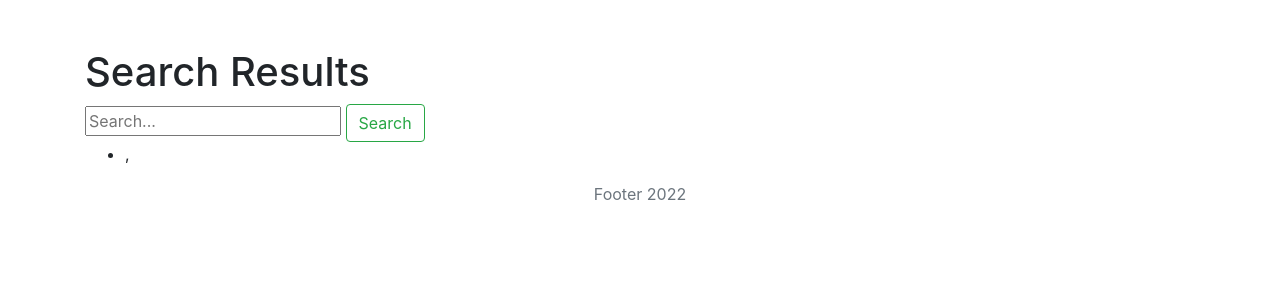
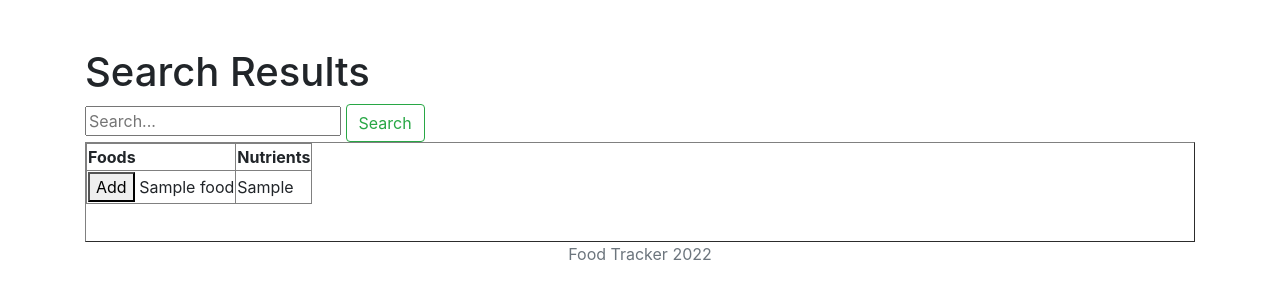
Before and after one commit to adnv3k/Nutrition-Tracker, a Django app: template food_track/templates/search_results.html in a window 1280 px wide. Shown: the part 56-356 px from the top of the page. Run offline with Django 4.2, Linux system fonts and the light colour scheme; the template is opened without the code that fills it: values that come from a table or form of the project are taken from there, others are empty; tables that the repository leaves empty hold one stand-in row (values such as "Sample post"); some libraries are stand-ins or nearby versions.

Commit message:
touched up search results, foodhistory table created and linked by username, duplicate entries allowed (for now) in foodhistory table

```diff
--- a/food_track/food_track/settings.py
+++ b/food_track/food_track/settings.py
@@ -81,7 +81,7 @@
         'ENGINE': 'django.db.backends.postgresql',
         'NAME': 'food_base',
         'USER': 'postgres',
-        'PASSWORD': 'lolhaha'
+        'PASSWORD': 'boobies69'
     }
 }
 
--- a/food_track/foods/admin.py
+++ b/food_track/foods/admin.py
@@ -1,6 +1,7 @@
 from django.contrib import admin
-from .models import Food, Nutrients
+from .models import Food, Nutrients, FoodHistory
 
 # Register your models here.
 admin.site.register(Food)
 admin.site.register(Nutrients)
+admin.site.register(FoodHistory)
--- a/food_track/foods/models.py
+++ b/food_track/foods/models.py
@@ -25,8 +25,12 @@
         return self.nutrients
 
 
-class Search(models.Model):
-    choices = (
-        ('SR Legacy', 'SR Legacy'),
-        ('Branded Foods', 'Branded Foods')
-    )
+class FoodHistory(models.Model):
+    username = models.CharField(max_length=255)
+    food = models.CharField(max_length=255)
+    nutrients = models.TextField()
+    date = models.DateTimeField(auto_now=True)
+    objects = models.Manager()
+
+    def __str__(self):
+        return self.username
--- a/food_track/foods/urls.py
+++ b/food_track/foods/urls.py
@@ -3,5 +3,6 @@
 
 urlpatterns = [
     path('', views.HomePageView.as_view(), name="home"),
-    path("search/", views.SearchResultsView.as_view(), name="search_results")
+    path("search/", views.SearchResultsView.as_view(), name="search_results"),
+    path('add_food/', views.add_food, name='add_food')
 ]
--- a/food_track/templates/base.html
+++ b/food_track/templates/base.html
@@ -1,5 +1,3 @@
-
-
 <!doctype html>
 <html lang="en">
 <head>
@@ -35,7 +33,7 @@
 
   <footer class="text-muted">
     <div class="container text-center">
-      <p>Footer {% now "Y" %}</p>
+      <p>Food Tracker {% now "Y" %}</p>
       </div>
   </footer>
 
--- a/food_track/templates/home.html
+++ b/food_track/templates/home.html
@@ -27,7 +27,7 @@
                     Dropdown
                 </a>
                 <div class="dropdown-menu" aria-labelledby="navbarDropdown">
-                    <a class="dropdown-item" href="#">Action</a>
+                    <a class="dropdown-item" href="login">Login</a>
                     <a class="dropdown-item" href="#">Another action</a>
                     <div class="dropdown-divider"></div>
                     <a class="dropdown-item" href="#">Something else here</a>
--- a/food_track/templates/search_results.html
+++ b/food_track/templates/search_results.html
@@ -1,5 +1,3 @@
-
-
 {% extends 'base.html' %}
 
 {% block content %}
@@ -15,12 +13,30 @@
     <span class='input-group-btn'>
         <button class="btn btn-outline-success" type="submit">Search</button></span>
 </form>
-<ul>
+<table border="1" style="height: 100px; display: block; width: 100%;">
+    <thead>
+    <tr>
+        <th>Foods</th>
+        <th>Nutrients</th>
+    </tr>
+    </thead>
+    <tbody>
     {% for f in object_list %}
-    <li>
-        {{ f.name }}, {{ f.nutrients }}
-    </li>
+    <tr>
+        <form method="POST" action="{% url 'add_food' %}" id="add_food_form">
+            {% csrf_token %}
+            <td>
+                <button type="submit" name="addBtn" value="{{ f.name }}">Add</button>
+                <input type="hidden" name="nutrients" value="{{ f.nutrients }}">
+                <input type="hidden" name="username" value="{{ user.username }}">
+                {{ f.name }}
+            </td>
+            <td>
+                {{ f.nutrients }}
+            </td>
+        </form>
+    </tr>
     {% endfor %}
-</ul>
-
+    </tbody>
+</table>
 {% endblock %}
```
Also changed, not shown: food_track/foods/api.py (+10 -12 lines), food_track/foods/forms.py (+0 -10 lines), food_track/foods/views.py (+18 -3 lines).
